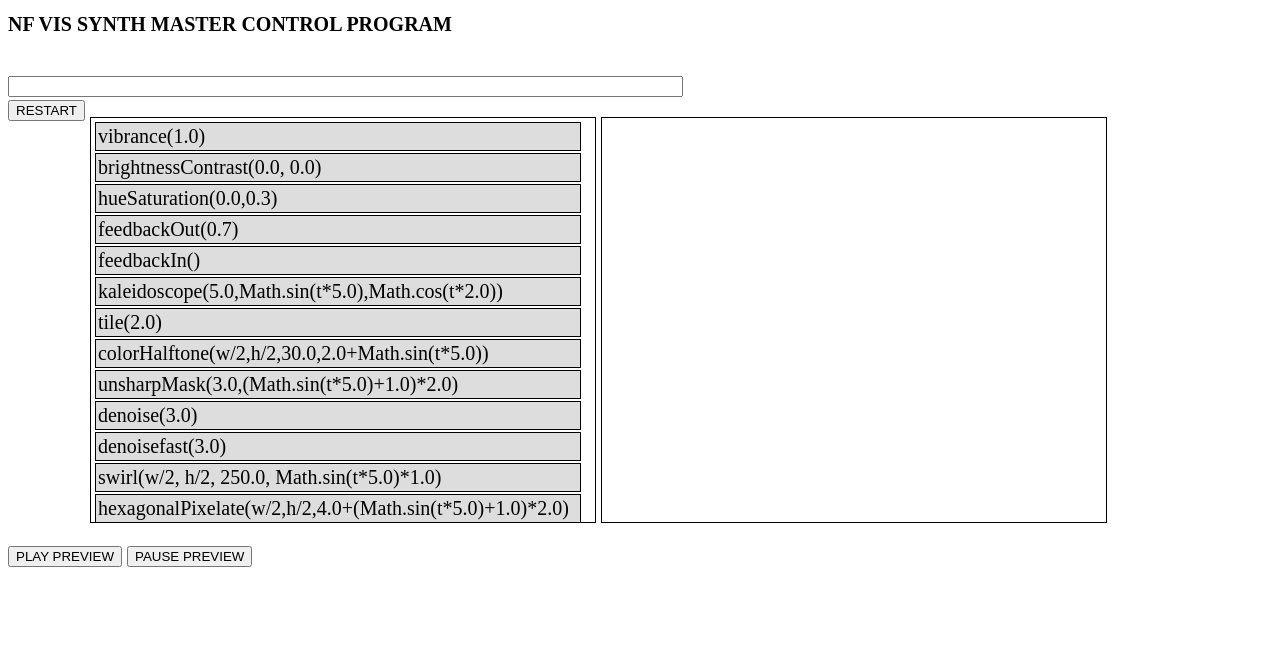
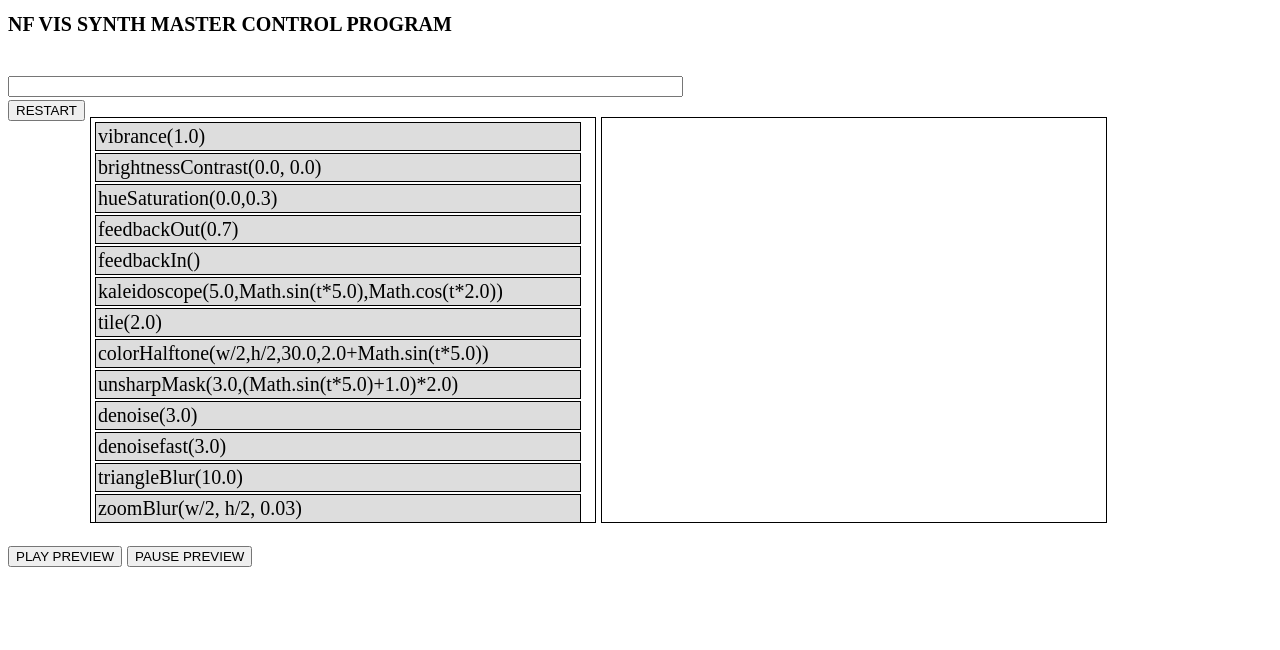
Before and after one commit to dronus/VisSynthWeb, a plain HTML site: page ui.html in a window 1280 px wide. Drawn offline with Linux system fonts and the light colour scheme.

Commit message:
effekte dazu

```diff
--- a/ui.html
+++ b/ui.html
@@ -107,6 +107,9 @@
       "unsharpMask(3.0,(Math.sin(t*5.0)+1.0)*2.0)",
       "denoise(3.0)",
       "denoisefast(3.0)",
+      "triangleBlur(10.0)",
+      "zoomBlur(w/2, h/2, 0.03)",
+      "bulgePinch(w/2, h/2, 600, 0.2)",
       "swirl(w/2, h/2, 250.0, Math.sin(t*5.0)*1.0)",
       "hexagonalPixelate(w/2,h/2,4.0+(Math.sin(t*5.0)+1.0)*2.0)",
       "grid(1.0,0.0)"
```
